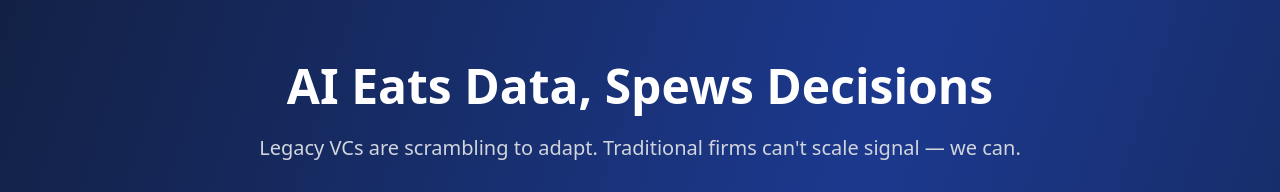
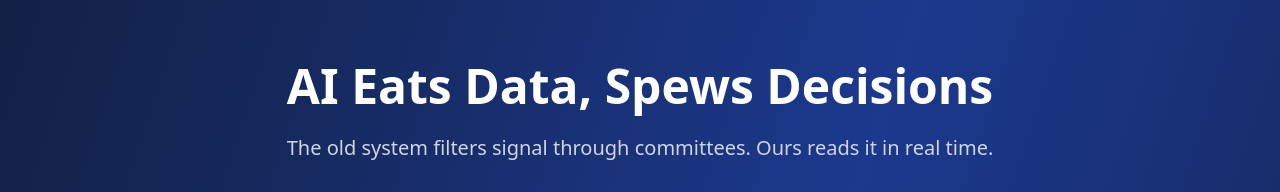
Before and after one commit to Kfar19/CursorWeb, a Next.js app: page / in a window 1280 px wide. Shown: the part 1080-1272 px from the top of the page. Built offline with nearby package versions, Linux system fonts and the light colour scheme.

Commit message:
Update AI section text to emphasize real-time signal processing vs committees

```diff
--- a/src/app/page.tsx
+++ b/src/app/page.tsx
@@ -230,7 +230,7 @@ export default function Home() {
               AI Eats Data, Spews Decisions
             </h2>
             <p className="text-xl text-gray-300 max-w-4xl mx-auto mb-8">
-              Legacy VCs are scrambling to adapt. Traditional firms can&apos;t scale signal — we can.
+              The old system filters signal through committees. Ours reads it in real time.
             </p>
             <div className="bg-red-500/10 border border-red-500/20 rounded-2xl p-6 max-w-2xl mx-auto">
               <p className="text-2xl font-bold text-red-400 mb-2">13%</p>
```
